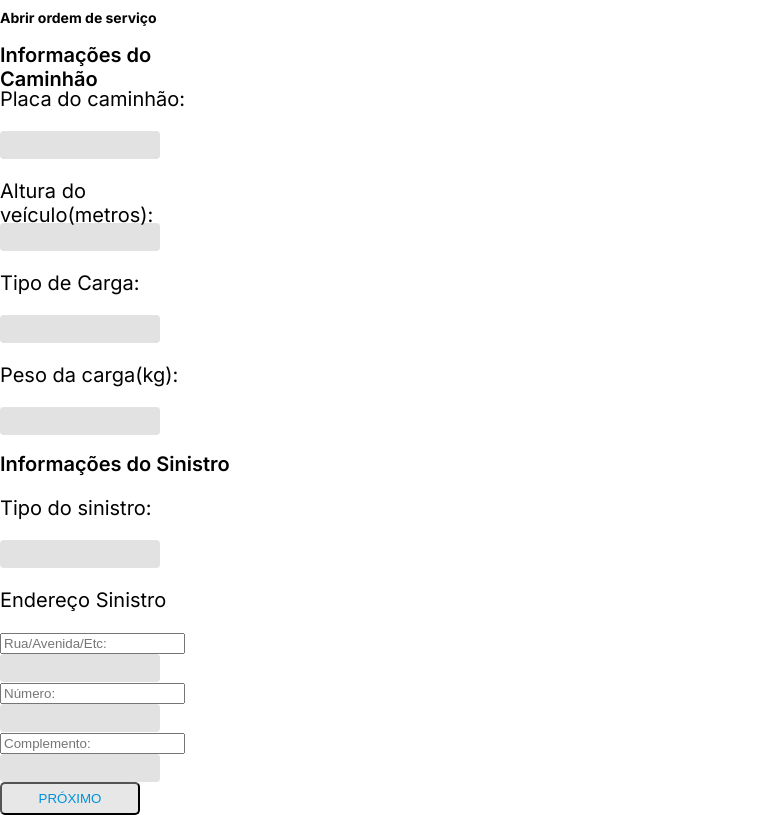
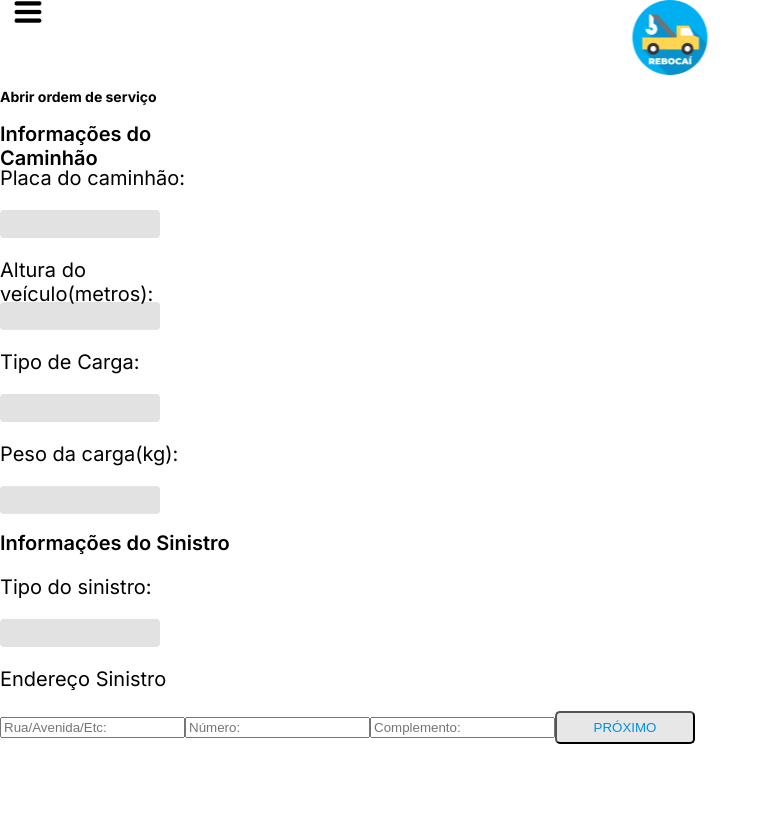
Before and after one commit to EzequielBispo/RebocAI, a Next.js app: page / in a window 1280 px wide. Shown: the whole page, without its empty margins (0-771 px from the left). Built offline with nearby package versions, Linux system fonts and the light colour scheme.

Commit message:
Navbar adicionada.

```diff
--- a/src/app/page.js
+++ b/src/app/page.js
@@ -1,13 +1,15 @@
 import CampoCinza from "./components/CampoCinza";
 import CampoTextoPreenchido from "./components/CampoTextoPreenchido";
 import Botao from "./components/Botao";
-import Subtitulo from './components/Subtitulo'
+import Subtitulo from './components/Subtitulo';
 import Texto from "./components/Texto";
-import Titulo from './components/Titulo'
+import Titulo from './components/Titulo';
+import Navegacao from './components/Navbar';
 
 export default function Home() {
   return (
     <main>
+      <Navegacao />
       <Titulo name="Abrir ordem de serviço" />
       <Subtitulo name="Informações do Caminhão" />
       <Texto name="Placa do caminhão:" />
@@ -23,11 +25,8 @@ export default function Home() {
       <CampoCinza />
       <Texto name="Endereço Sinistro" />
       <CampoTextoPreenchido name="Rua/Avenida/Etc:" />
-      <CampoCinza />
       <CampoTextoPreenchido name="Número:" />
-      <CampoCinza />
       <CampoTextoPreenchido name="Complemento:" />
-      <CampoCinza />
       <Botao name="próximo" />
     </main>
   );
```
